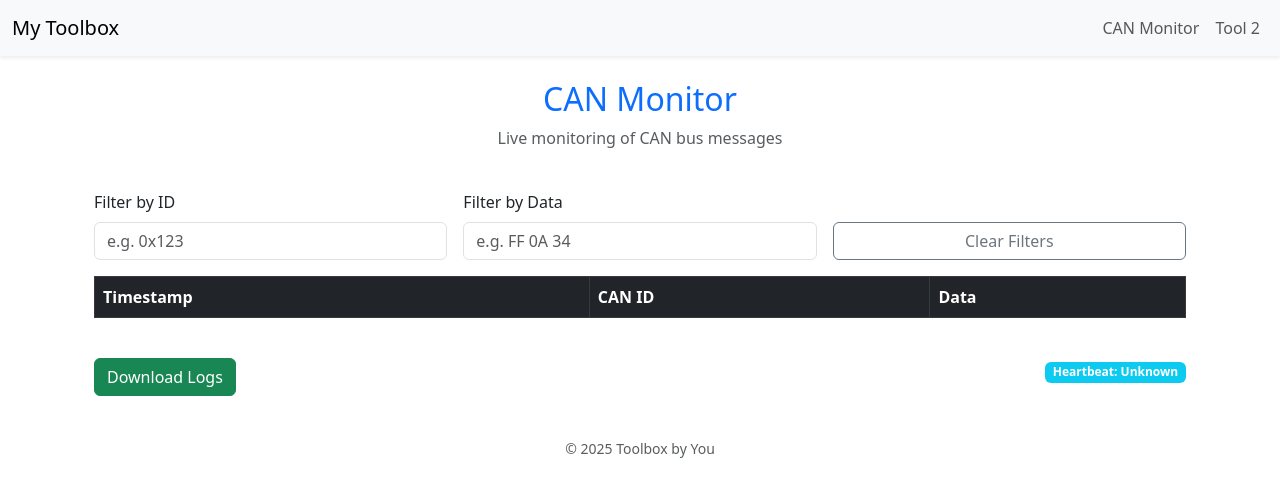
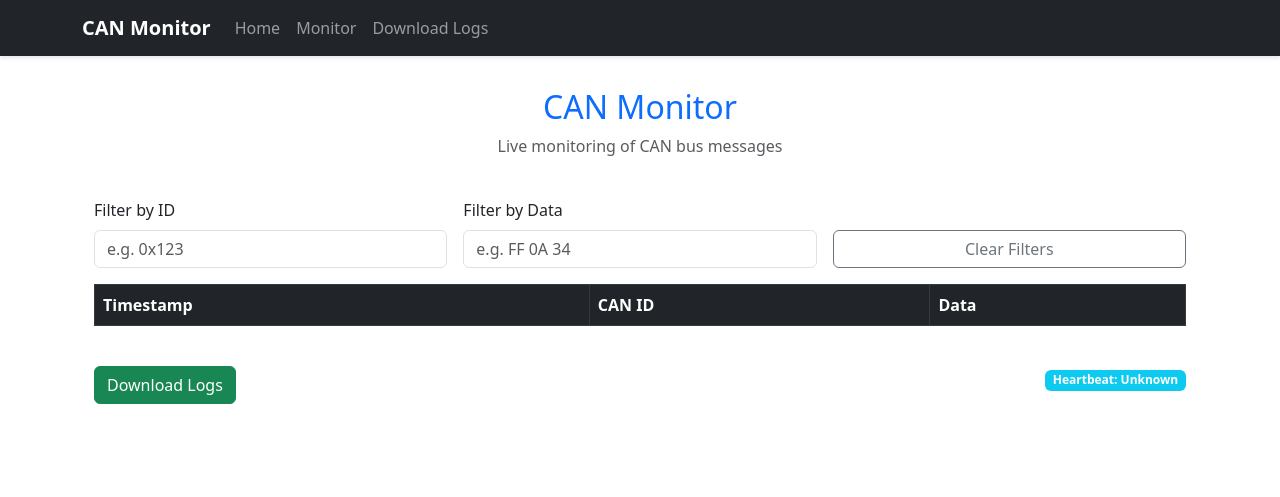
Before and after one commit to AnshErgon123/tool, a Flask app: page /can-monitor in a window 1280 px wide. Shown: the top 497 px of the page. Run offline with Flask 3, Linux system fonts and the light colour scheme; lists and menus that the app fills with data are empty; some libraries are stand-ins or nearby versions.

Commit message:
first commit

```diff
--- a/app/templates/can_monitor.html
+++ b/app/templates/can_monitor.html
@@ -1,4 +1,4 @@
-{% extends 'layout.html' %}
+{% extends 'base.html' %}
 {% block title %}CAN Monitor{% endblock %}
 
 {% block content %}
--- a/app/templates/layout.html
+++ /dev/null
@@ -1,31 +0,0 @@
-<!DOCTYPE html>
-<html lang="en">
-<head>
-  <meta charset="UTF-8">
-  <title>{% block title %}Toolbox{% endblock %}</title>
-  <link href="https://cdn.jsdelivr.net/npm/bootstrap@5.3.0/dist/css/bootstrap.min.css" rel="stylesheet">
-  <script src="https://cdn.socket.io/4.6.1/socket.io.min.js"></script>
-</head>
-<body>
-  <nav class="navbar navbar-expand-lg navbar-light bg-light shadow-sm">
-    <div class="container-fluid">
-      <a class="navbar-brand" href="/">My Toolbox</a>
-      <div class="collapse navbar-collapse">
-        <ul class="navbar-nav ms-auto">
-          <li class="nav-item"><a class="nav-link" href="/can-monitor">CAN Monitor</a></li>
-          <li class="nav-item"><a class="nav-link" href="/tool2">Tool 2</a></li>
-          <!-- Add more tools here -->
-        </ul>
-      </div>
-    </div>
-  </nav>
-
-  <main class="container my-4">
-    {% block content %}{% endblock %}
-  </main>
-
-  <footer class="text-center py-3 text-muted">
-    <small>&copy; 2025 Toolbox by You</small>
-  </footer>
-</body>
-</html>
```
